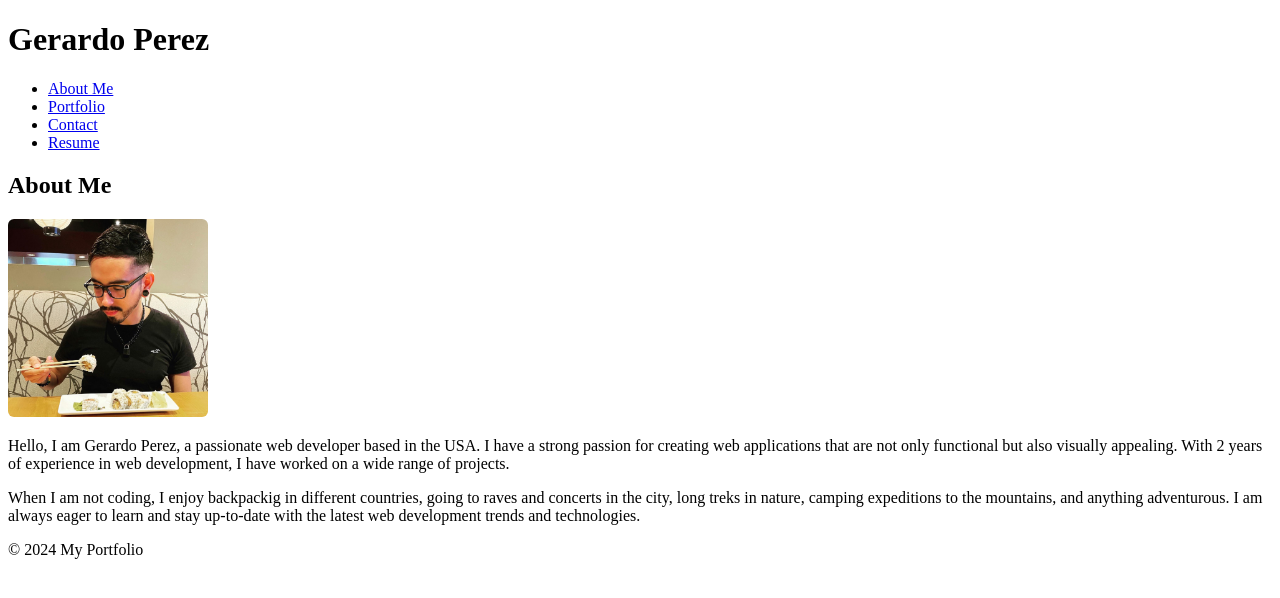
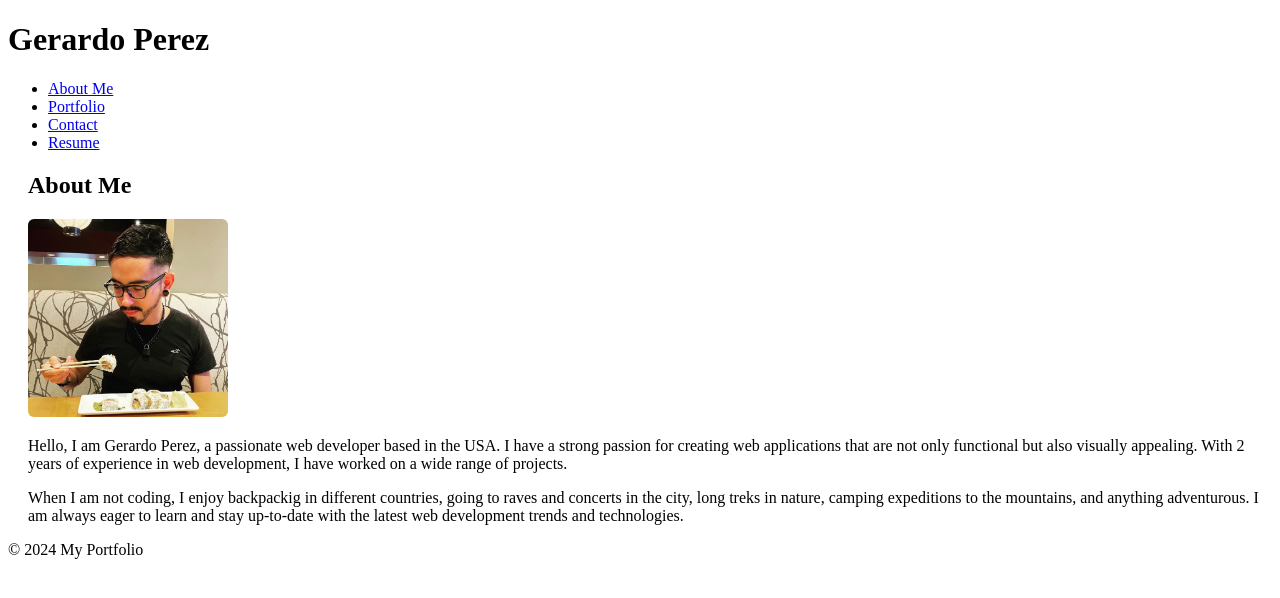
Before and after one commit to Gera1313/react-portfolio-2, a React (Vite) app: page / in a window 1280 px wide. Shown: the top 598 px of the page. Built offline with nearby package versions, Linux system fonts and the light colour scheme.

Commit message:
app.css image

```diff
--- a/src/styles/App.css
+++ b/src/styles/App.css
@@ -1,3 +1,8 @@
+/* Scope: This file is typically used for styles specific to components rendered by App.jsx. If your image is part of a component that is used only in the context of App, you might prefer to include the styles here.
+
+Usage: Apply styles in App.css if you want styles to be scoped to components that are rendered by App.jsx and if you want to keep component-specific styles organized within the component's CSS file. */
+
+
 /* Styling the profile image in aboutme */
 .profile-picture {
   width: 200px;
@@ -5,9 +10,9 @@
   border-radius: 3%;
 }
 
-/* Scope: This file is typically used for styles specific to components rendered by App.jsx. If your image is part of a component that is used only in the context of App, you might prefer to include the styles here.
-
-Usage: Apply styles in App.css if you want styles to be scoped to components that are rendered by App.jsx and if you want to keep component-specific styles organized within the component's CSS file. */
+.about-section {
+  padding-left: 20px;
+}
 
 /* #root {
   max-width: 1280px;
```
